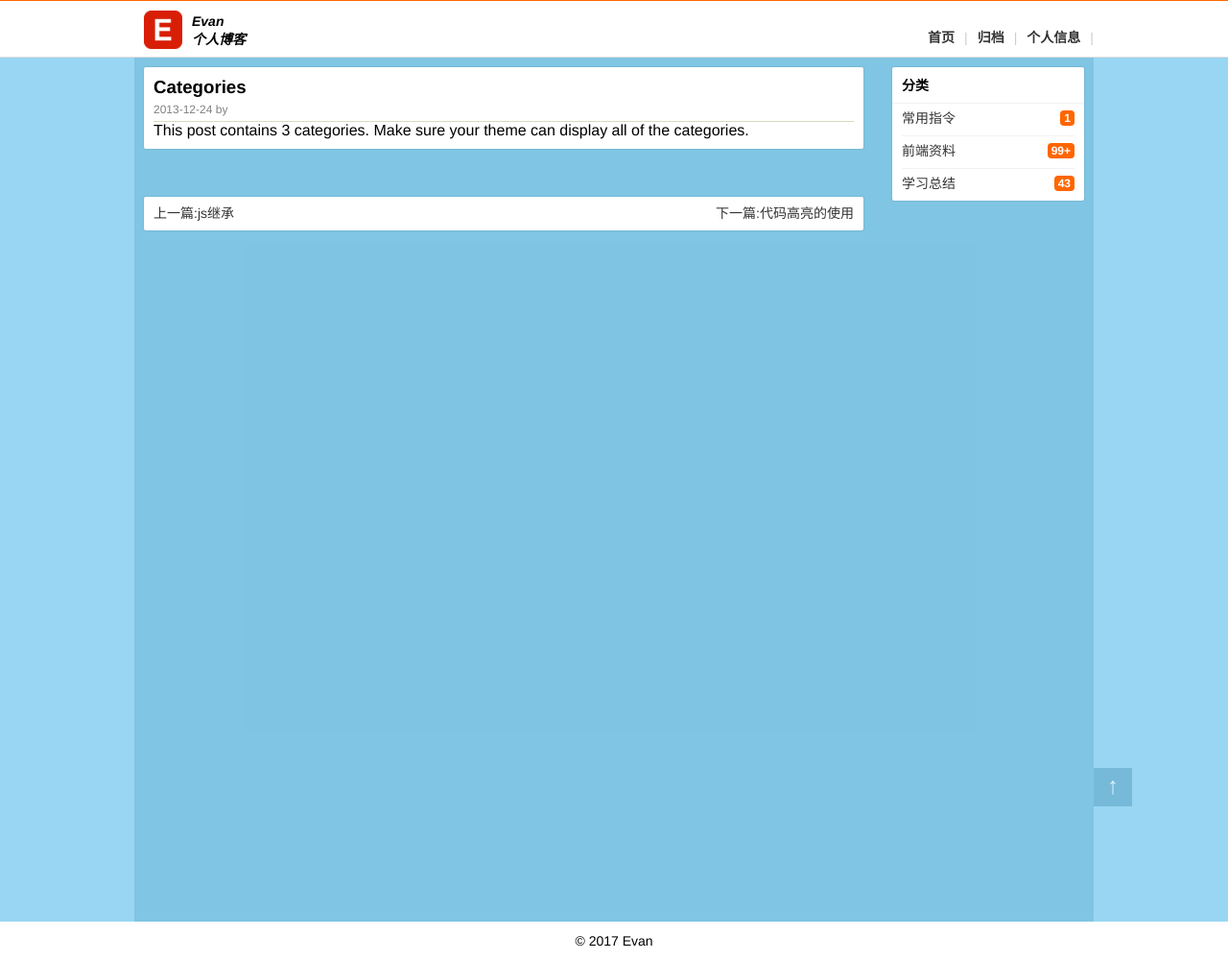
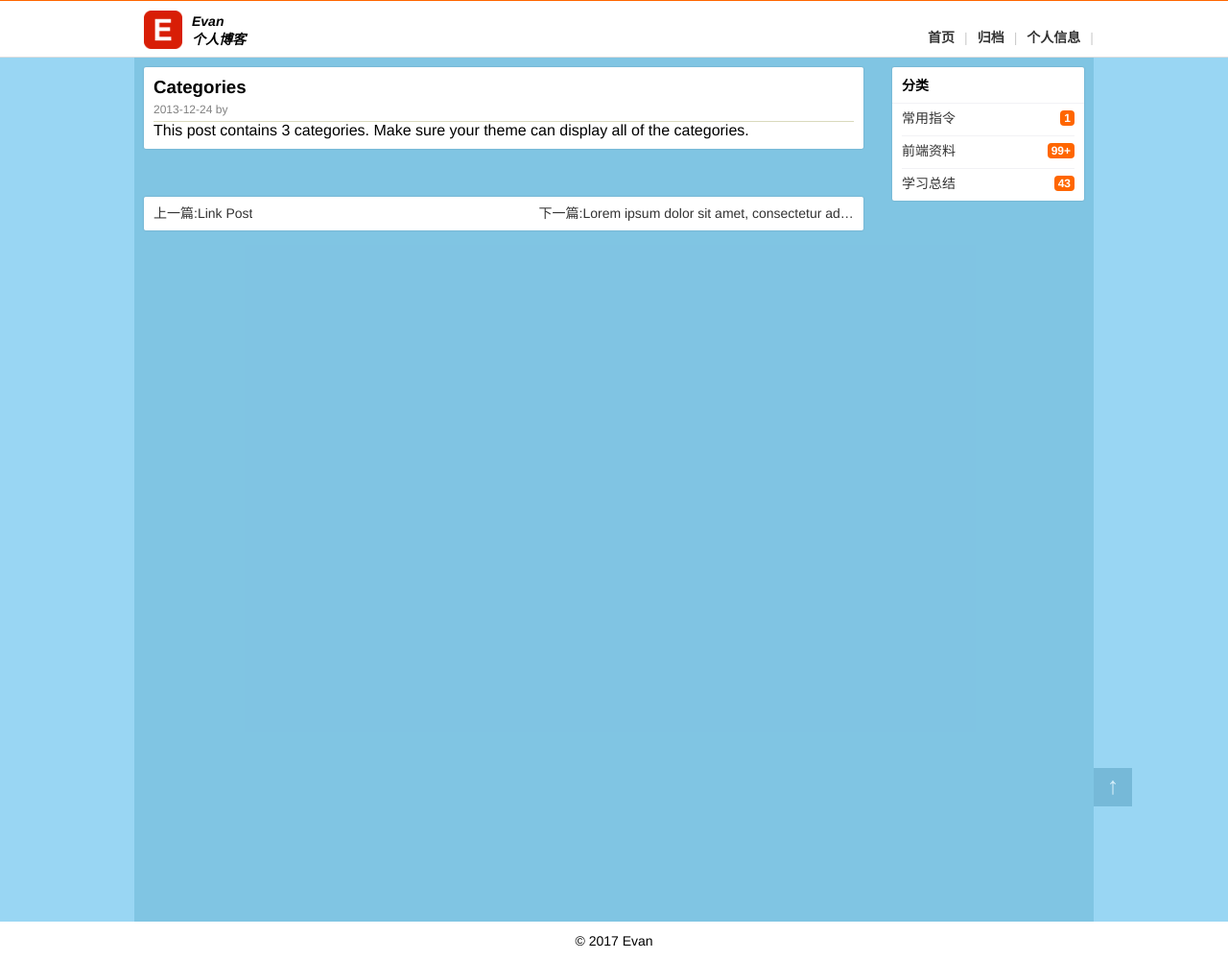
Before and after one commit to bnuephjx/bnuephjx.github.io, a Jekyll site: the page built from _posts/2013-12-24-categories.md, in a window 1280 px wide. Shown: the whole page at 96% size. Built offline with Jekyll 4.4.1, drawn with Linux system fonts in a browser that asks for light colours.

Commit message:
详情页启动分页

```diff
--- a/_layouts/post.html
+++ b/_layouts/post.html
@@ -24,14 +24,14 @@
                     <!-- 上一篇 -->
                     {% if page.previous %}
                         <a class="prev" href="{{page.previous.url}}" title='{{page.previous.title}}'>
-                            上一篇:<span>js继承</span>
+                            上一篇:<span>{{page.previous.title}}</span>
                         </a>
                     {% endif %}
 
                     <!-- 下一篇 -->
                     {% if page.next %}
                         <a class="next" href="{{page.next.url}}" title='{{page.next.title}}'>
-                            下一篇:<span>代码高亮的使用</span>
+                            下一篇:<span>{{page.next.title}}</span>
                         </a>
                     {% endif%}
                 </div>
```
